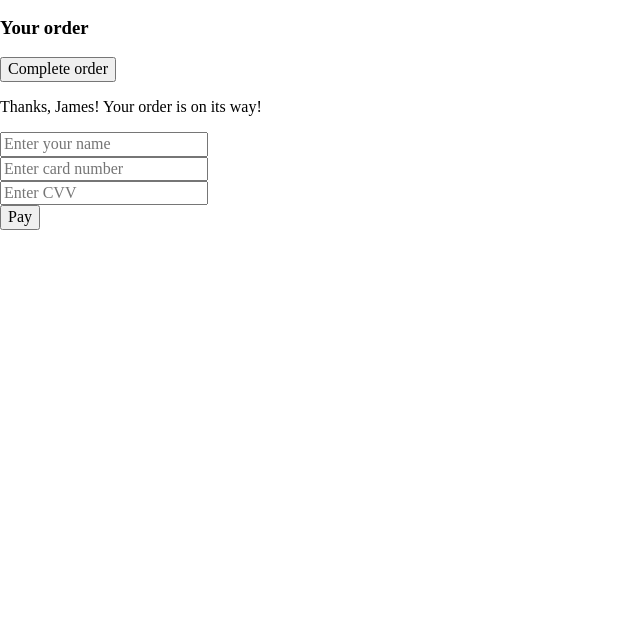
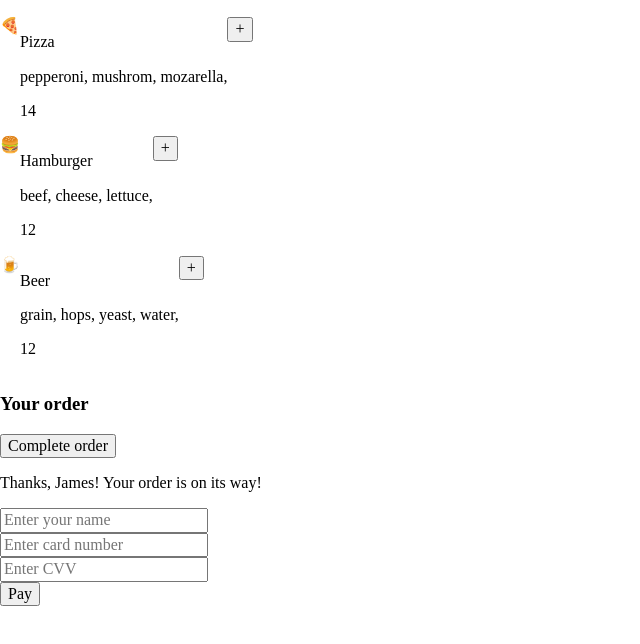
Before and after one commit to shantdashjian/restaurant-ordering-app, a plain HTML site: page index.html in a window 1280 px wide. Shown: the part 110-754 px from the top of the page, without its empty margins (0-640 px from the left). Drawn offline with nearby package versions, Linux system fonts and the light colour scheme.

Commit message:
Render the menu options

```diff
--- a/data.js
+++ b/data.js
@@ -1,4 +1,4 @@
-const menuArray = [
+export const menuArray = [
     {
         name: "Pizza",
         ingredients: ["pepperoni", "mushrom", "mozarella"],
--- a/index.css
+++ b/index.css
@@ -1,3 +1,7 @@
 body {
     margin: 0;
 }
+
+.menu-option {
+    display: flex;
+}
--- a/index.html
+++ b/index.html
@@ -44,6 +44,6 @@
     </form>
   </section>
 </main>
-<script src="index.js"></script>
+<script src="index.js" type="module"></script>
 </body>
 </html>
--- /dev/null
+++ b/index.js
@@ -0,0 +1,34 @@
+import { menuArray } from './data.js'
+
+const menuOptions = document.getElementById('menu-options')
+
+function renderMenuOptions() {
+    let innerHTML = ''
+    menuArray.forEach(menuOption => {
+        let ingredients = ''
+        menuOption.ingredients.forEach(ingredient => {
+            ingredients += ingredient + ', '
+        })
+        ingredients = ingredients.substring(0, ingredients.length - 1)
+
+        innerHTML += `
+            <div class="menu-option">
+                <div id="emoji">
+                  ${menuOption.emoji}
+                </div>
+                <div id="details">
+                  <p>${menuOption.name}</p>
+                  <p>${ingredients}</p>
+                  <p>${menuOption.price}</p>
+                </div>
+                <div id="add-option-btn">
+					<button>+</button>
+                </div>
+            </div>
+        `
+
+    })
+    menuOptions.innerHTML = innerHTML
+}
+
+renderMenuOptions()
```
Also changed, not shown: 1 other file.
